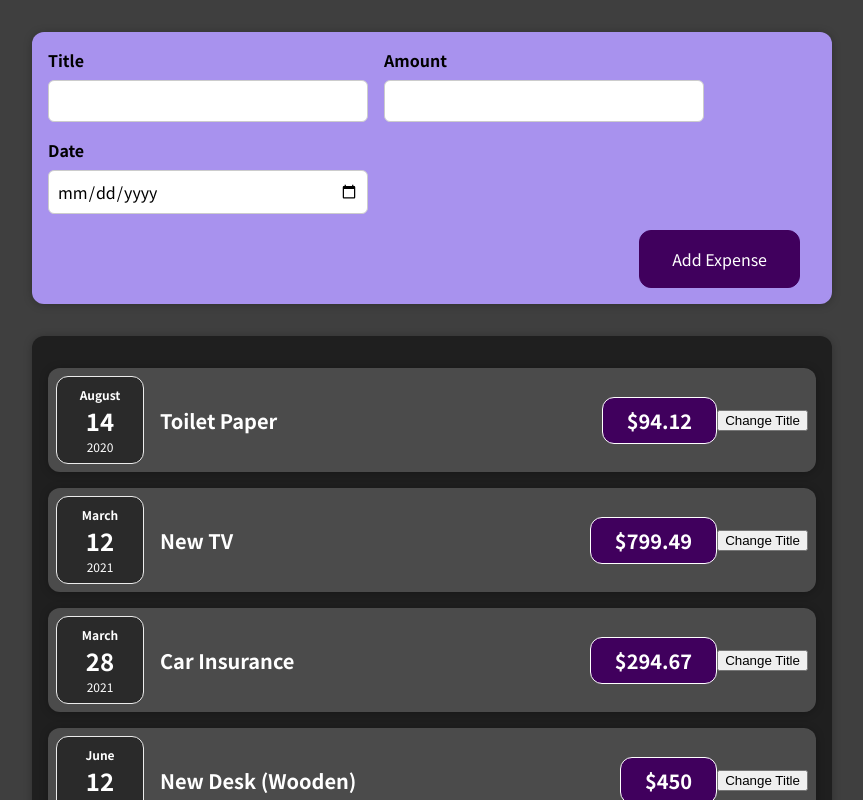
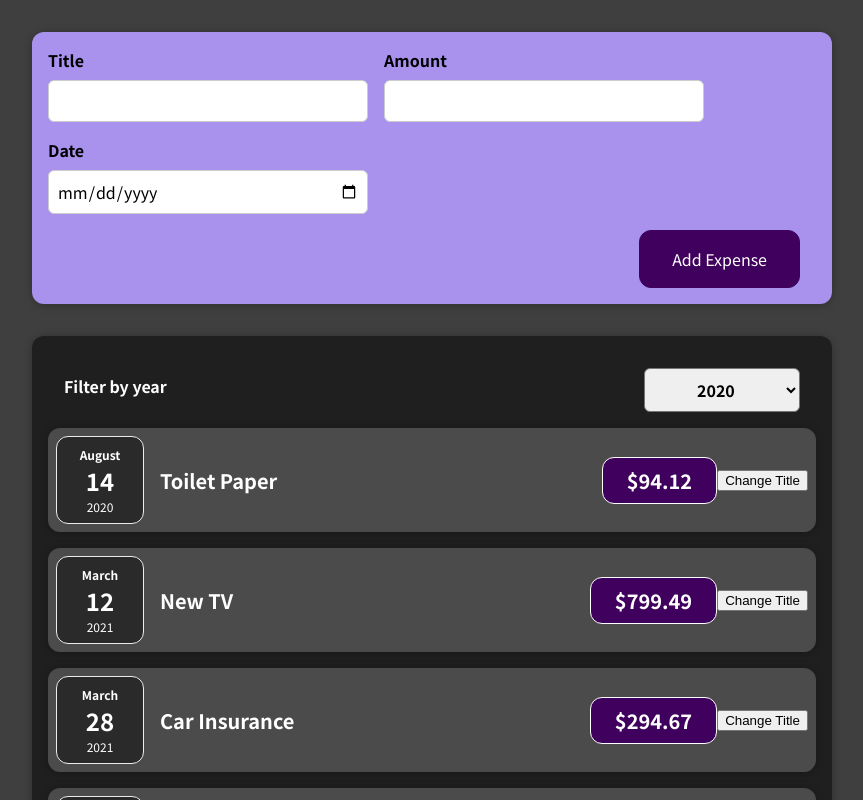
Before and after one commit to AdityaSingh25/Expense-Tracker, a React (Create React App) app: page / in a window 1280 px wide. Shown: the top 800 px of the page, without its empty margins (208-1071 px from the left). Built offline with nearby package versions, Linux system fonts and the light colour scheme.

Commit message:
expensesFilter done

```diff
--- a/src/App.js
+++ b/src/App.js
@@ -22,10 +22,13 @@
       date: new Date(2021, 5, 12),
     },
   ];
-
+  const addExpenseHandler = (expense) => {
+    console.log("In app js");
+    console.log(expense);
+  };
   return (
     <div>
-      <NewExpense />
+      <NewExpense onAddExpense={addExpenseHandler} />
       <Expenses items={expenses} />
     </div>
   );
--- a/src/components/Expenses/Expenses.js
+++ b/src/components/Expenses/Expenses.js
@@ -1,8 +1,13 @@
+import {useState} from 'react';
 import ExpenseItem from "./ExpenseItem";
 import Card from "../UI/Card";
 import "./Expenses.css";
-
+import ExpensesFilter from "./ExpensesFilter";
 function Expenses(props) {
+  const [filteredYear,setFilteredYear] = useState('2020')
+  const filterChangeHandler = (selectedYear) => {
+    setFilteredYear(selectedYear)
+  }
   //state really is seperated on a per component instance basis
   //we call expenseItem 4 times therefore four instaces of state will be created
 
@@ -23,7 +28,10 @@
   // and only that specific instance where this component is being used where
   // React will re-evaluate it.
   return (
+
+
       <Card className="expenses">
+      <ExpensesFilter selected={filteredYear} onChangeFilter={filterChangeHandler} />
         <ExpenseItem
           title={props.items[0].title}
           amount={props.items[0].amount}
@@ -46,6 +54,7 @@
           date={props.items[3].date}
         />
       </Card>
+
   );
 }
 
--- /dev/null
+++ b/src/components/Expenses/ExpensesFilter.css
@@ -0,0 +1,24 @@
+.expenses-filter {
+  color: white;
+  padding: 0 1rem;
+}
+
+.expenses-filter__control {
+  display: flex;
+  width: 100%;
+  align-items: center;
+  justify-content: space-between;
+  margin: 1rem 0;
+}
+
+.expenses-filter label {
+  font-weight: bold;
+  margin-bottom: 0.5rem;
+}
+
+.expenses-filter select {
+  font: inherit;
+  padding: 0.5rem 3rem;
+  font-weight: bold;
+  border-radius: 6px;
+}
--- /dev/null
+++ b/src/components/Expenses/ExpensesFilter.js
@@ -0,0 +1,24 @@
+import React from "react";
+
+import "./ExpensesFilter.css";
+
+const ExpensesFilter = (props) => {
+  const dropdownChangeHandler = (event) => {
+    props.onChangeFilter(event.target.value);
+  }
+  return (
+    <div className="expenses-filter">
+      <div className="expenses-filter__control">
+        <label>Filter by year</label>
+        <select value={props.selected} onChange={dropdownChangeHandler}>
+          <option value="2022">2022</option>
+          <option value="2021">2021</option>
+          <option value="2020">2020</option>
+          <option value="2019">2019</option>
+        </select>
+      </div>
+    </div>
+  );
+};
+
+export default ExpensesFilter;
--- a/src/components/NewExpense/ExpenseForm.js
+++ b/src/components/NewExpense/ExpenseForm.js
@@ -1,6 +1,6 @@
 import "./ExpenseForm.css";
 import { useState } from "react";
-const ExpenseForm = () => {
+const ExpenseForm = (props) => {
   const [enteredTitle, setEnteredTitle] = useState("");
   const [enteredAmount, setEnteredAmount] = useState("");
   const [enteredDate, setEnteredDate] = useState("");
@@ -49,7 +49,7 @@
       amount: enteredAmount,
       date: new Date(enteredDate),
     };
-    console.log(expenseData);
+    //console.log(expenseData);
     //now we want that after clicking on the submit button we will clear the form
     setEnteredTitle("");
     setEnteredAmount("");
@@ -59,6 +59,8 @@
     // because it allows you to gather user input,
     // but then also change it.
     // For example, upon form of mission.
+
+    props.onSaveExpenseData(expenseData);
   };
   return (
     <form onSubmit={submitHandler}>
--- a/src/components/NewExpense/NewExpense.js
+++ b/src/components/NewExpense/NewExpense.js
@@ -1,16 +1,17 @@
 import React from "react";
 import ExpenseForm from "./ExpenseForm";
 import "./NewExpense.css";
-const NewExpense = () => {
+const NewExpense = (props) => {
   const saveExpenseDataHandler = (enteredExpenseData) => {
     const expenseData = {
       ...enteredExpenseData,
-      id:Math.random().toString()
+      id: Math.random().toString(),
     };
+    props.onAddExpense(expenseData);
   };
   return (
     <div className="new-expense">
-      <ExpenseForm onSaveExpenseData />
+      <ExpenseForm onSaveExpenseData={saveExpenseDataHandler} />
     </div>
   );
 };
```
Lines whose indentation alone changed are shown as unchanged.
